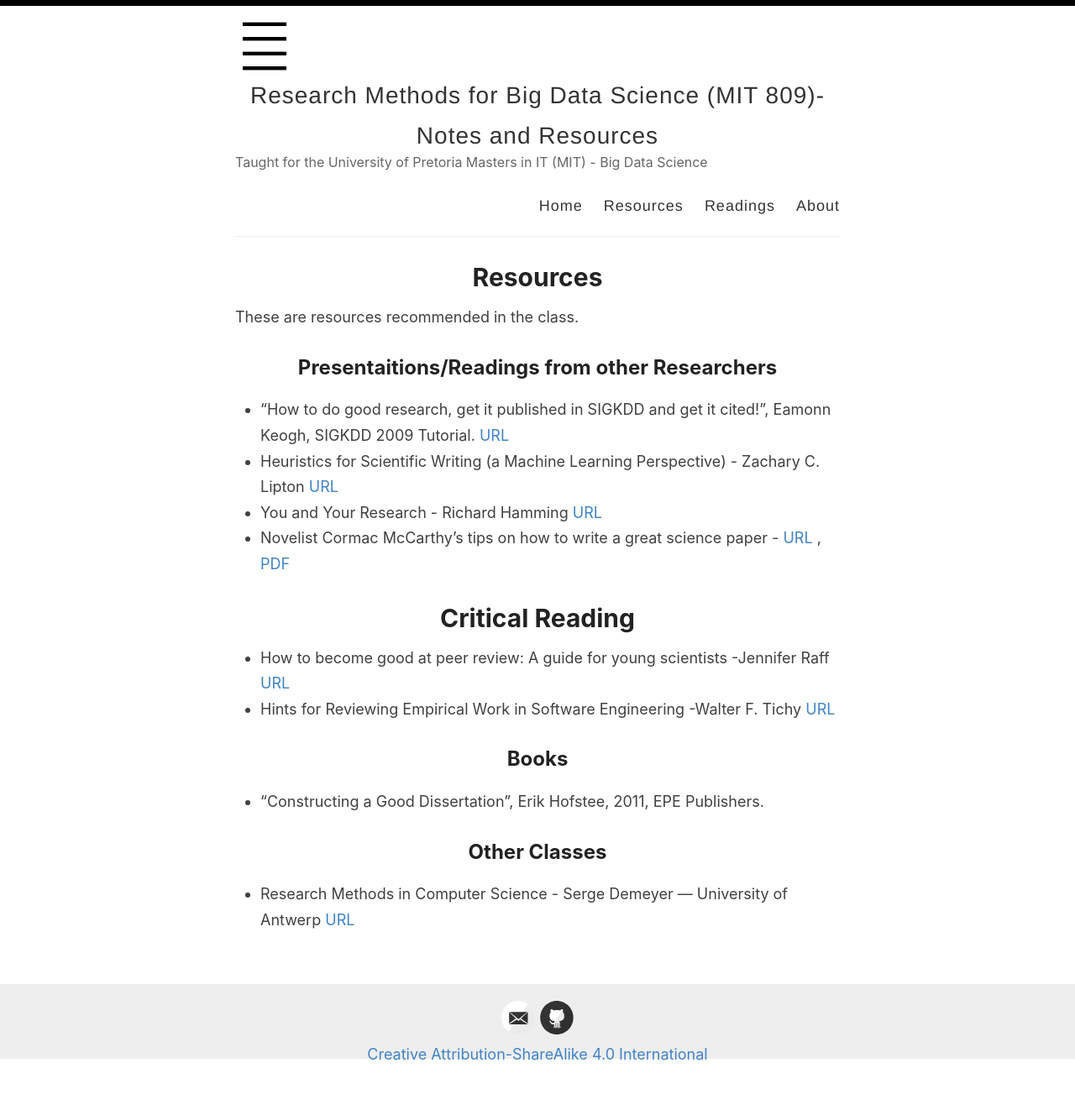
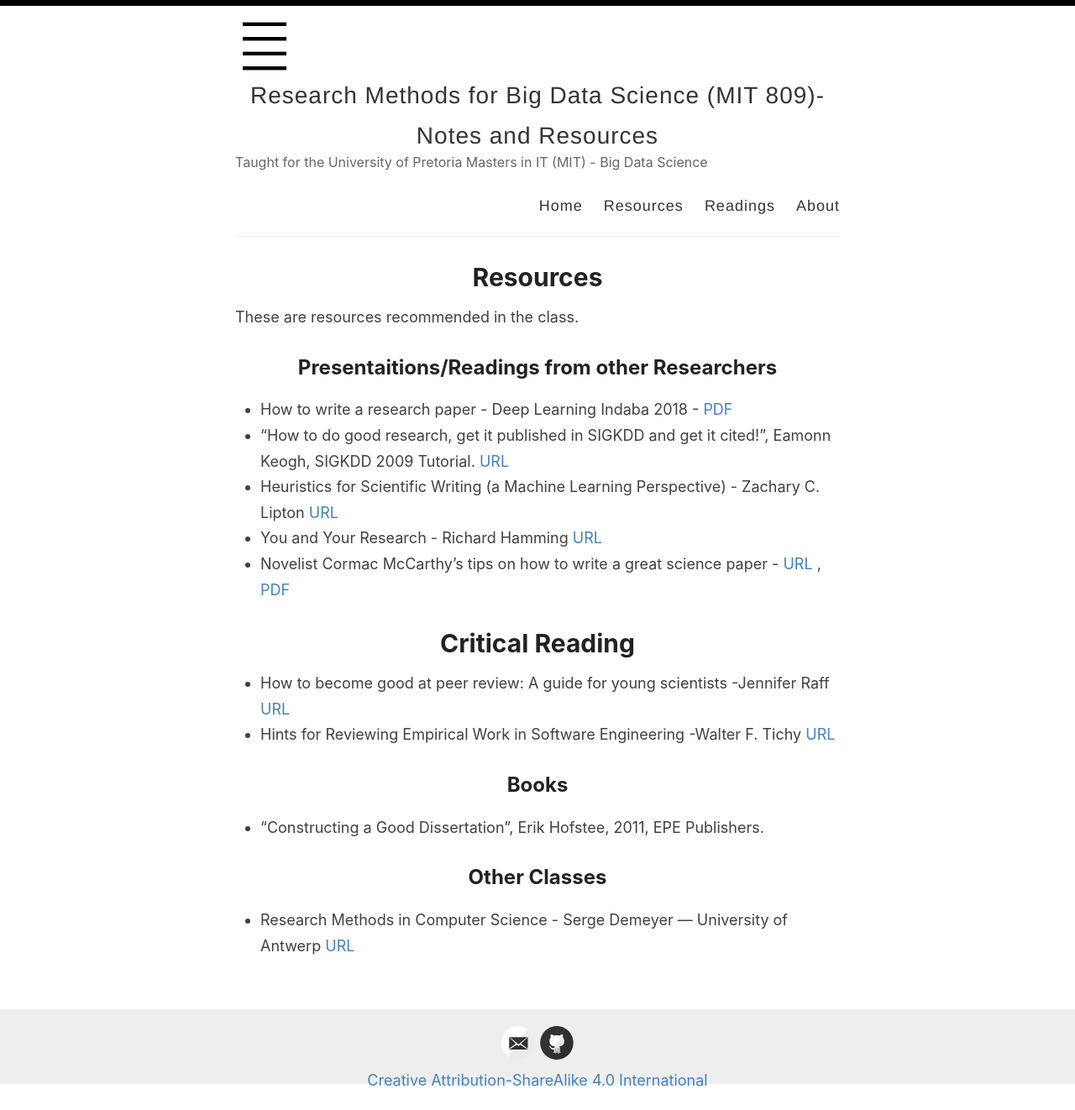
Before and after one commit to dsfsi/mit809, a Jekyll site: the page built from _pages/resources.md, in a window 1280 px wide. Shown: the whole page at 84% size. Built offline with Jekyll 4.4.1, drawn with Linux system fonts in a browser that asks for light colours; before the commit the page ends 1292 px from its top, so only the background shows below that.

Commit message:
Update resources.md

```diff
--- a/_pages/resources.md
+++ b/_pages/resources.md
@@ -8,6 +8,7 @@ These are resources recommended in the class.
 
 ## Presentaitions/Readings from other Researchers
 
+* How to write a research paper - Deep Learning Indaba 2018 - [PDF](https://github.com/dsfsi/mit809/raw/master/_pages/research-paper-writing.pdf)
 * “How to do good research, get it published in SIGKDD and get it cited!”, Eamonn Keogh,  SIGKDD 2009 Tutorial. [URL](http://www.cs.ucr.edu/~eamonn/Keogh_SIGKDD09_tutorial.pdf)
 * Heuristics for Scientific Writing (a Machine Learning Perspective) - Zachary C. Lipton [URL](http://approximatelycorrect.com/2018/01/29/heuristics-technical-scientific-writing-machine-learning-perspective/)
 * You and Your Research - Richard Hamming [URL](https://john.cs.olemiss.edu/~hcc/researchMethods/notes/hamming.pdf)
```
